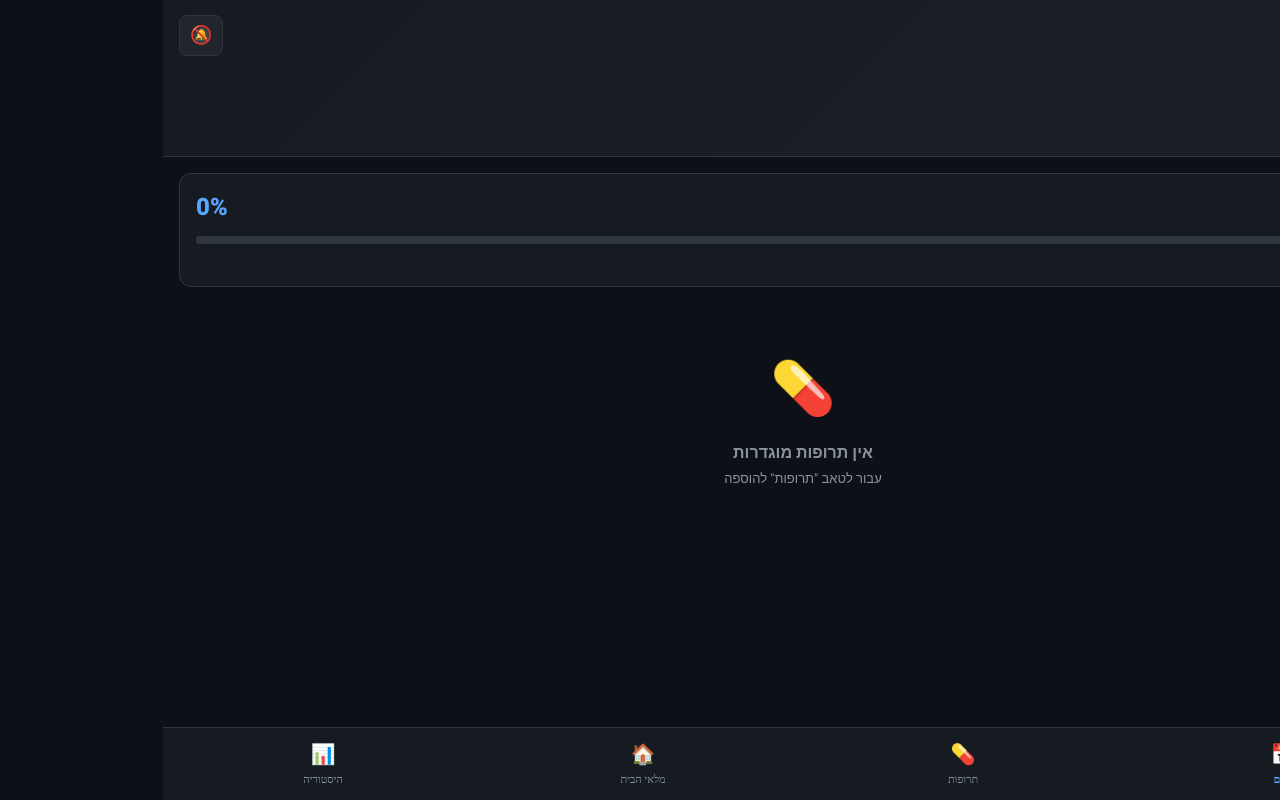
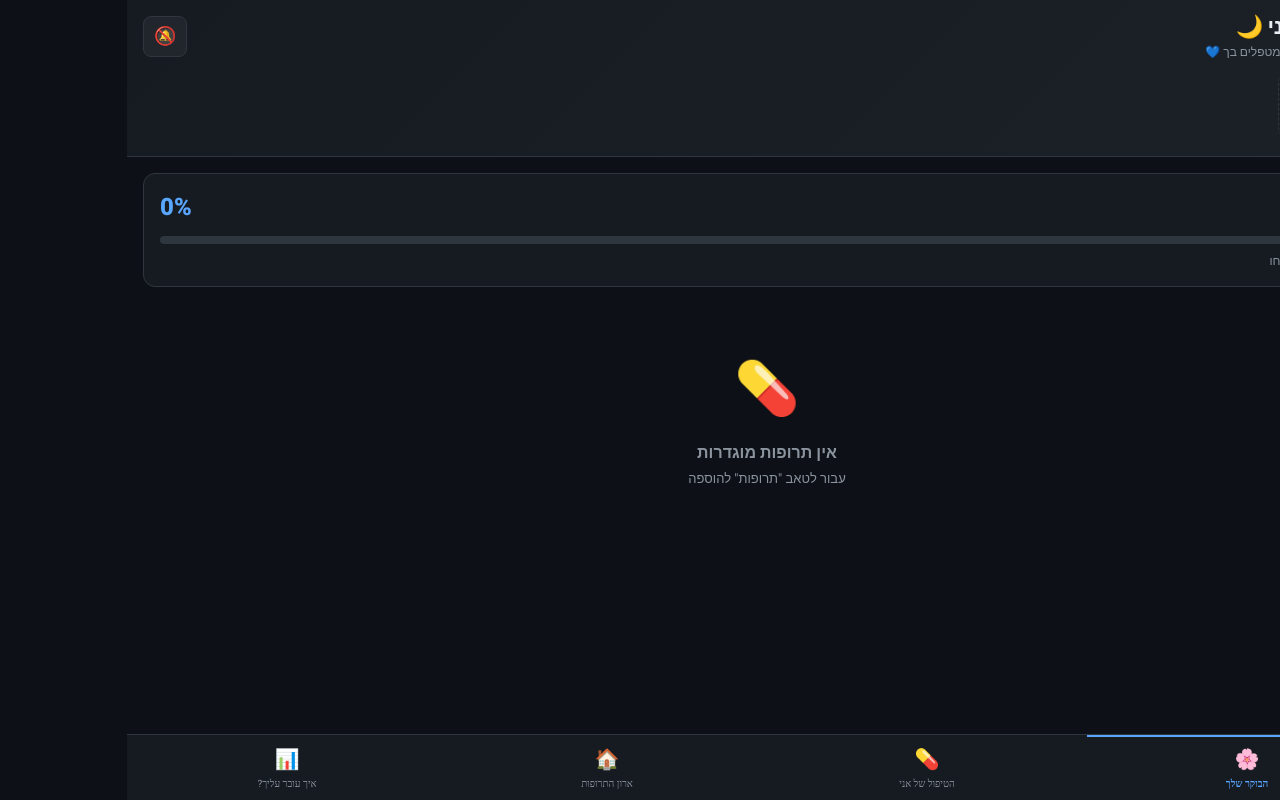
Before and after one commit to Gal9amar/med-tracker, a React (Vite) app: page / in a window 1280 px wide. Built offline with nearby package versions, Linux system fonts and the light colour scheme.

Commit message:
personal UX: src/App.jsx

```diff
--- a/src/App.jsx
+++ b/src/App.jsx
@@ -1,5 +1,5 @@
-import { useState, useEffect } from 'react'
-import { loadData, saveData, uid, todayKey, daysUntilExpiry, scheduleDailyReminders } from './utils'
+import { useState } from 'react'
+import { loadData, saveData, uid, todayKey, daysUntilExpiry } from './utils'
 import TodayTab from './tabs/TodayTab'
 import MedsTab from './tabs/MedsTab'
 import InventoryTab from './tabs/InventoryTab'
@@ -9,12 +9,29 @@ import InventoryModal from './components/InventoryModal'
 import ProfilesBar from './components/ProfilesBar'
 import NotificationsButton from './components/NotificationsButton'
 
-const TABS = [
-  { id: 'today', icon: '📅', label: 'היום' },
-  { id: 'meds', icon: '💊', label: 'תרופות' },
-  { id: 'inventory', icon: '🏠', label: 'מלאי הבית' },
-  { id: 'history', icon: '📊', label: 'היסטוריה' },
-]
+function getGreeting(name) {
+  const h = new Date().getHours()
+  if (h < 6)  return `לילה טוב, ${name} 🌙`
+  if (h < 12) return `בוקר טוב, ${name} ☀️`
+  if (h < 17) return `צהריים טובים, ${name} 🌤`
+  if (h < 21) return `ערב טוב, ${name} 🌆`
+  return `לילה טוב, ${name} 🌙`
+}
+
+function getTabLabel(id, name) {
+  const h = new Date().getHours()
+  const timeOfDay = h < 12 ? 'הבוקר' : h < 17 ? 'הצהריים' : h < 21 ? 'הערב' : 'הלילה'
+  switch (id) {
+    case 'today':     return `${timeOfDay} שלך`
+    case 'meds':      return `הטיפול של ${name}`
+    case 'inventory': return `ארון התרופות`
+    case 'history':   return `איך עובר עליך?`
+    default: return id
+  }
+}
+
+const TAB_ICONS = { today: '🌸', meds: '💊', inventory: '🏠', history: '📊' }
+const TAB_IDS = ['today', 'meds', 'inventory', 'history']
 
 export default function App() {
   const [data, setData] = useState(loadData)
@@ -25,6 +42,7 @@ export default function App() {
   const update = fn => setData(prev => { const next = fn(prev); saveData(next); return next })
 
   const activeProfile = data.profiles?.find(p => p.id === data.activeProfile) || data.profiles?.[0]
+  const profileName = activeProfile?.name || 'אורח'
   const profileMeds = data.meds.filter(m => m.profileId === data.activeProfile)
   const profileLog = data.log.filter(l => l.profileId === data.activeProfile)
 
@@ -56,63 +74,71 @@ export default function App() {
     return { key, label: d.toLocaleDateString('he-IL', { weekday: 'short' }), pct: Math.min(p, 100) }
   })
 
-  // Stock alerts
   const stockAlerts = profileMeds.filter(m =>
     m.stockCount && m.stockAlert && Number(m.stockCount) <= Number(m.stockAlert)
   )
-
-  // Expiry alerts
   const expiredOrSoon = [...profileMeds, ...data.inventory].filter(m => {
     const d = daysUntilExpiry(m.expiry)
     return d !== null && d <= 30
   })
-
   const alertCount = stockAlerts.length + expiredOrSoon.length
 
   return (
-    <div style={{ minHeight: '100vh', background: '#0d1117', paddingBottom: 72 }}>
+    <div style={{ minHeight: '100vh', background: '#0d1117', paddingBottom: 80 }}>
+
       {/* Header */}
-      <div style={{ background: 'linear-gradient(135deg,#161b22 0%,#1c2128 100%)', borderBottom: '1px solid #30363d', padding: '12px 16px' }}>
-        <div style={{ display: 'flex', alignItems: 'center', justifyContent: 'space-between', marginBottom: 10 }}>
+      <div style={{ background: 'linear-gradient(135deg,#161b22 0%,#1c2128 100%)', borderBottom: '1px solid #30363d', padding: '14px 16px 10px' }}>
+        <div style={{ display: 'flex', alignItems: 'flex-start', justifyContent: 'space-between', marginBottom: 10 }}>
           <div>
-            <h1 style={{ fontSize: 20, fontWeight: 800, color: '#e6edf3', letterSpacing: -0.5 }}>💊 MedTracker</h1>
-            <p style={{ fontSize: 11, color: '#8b949e', marginTop: 1 }}>
-              {new Date().toLocaleDateString('he-IL', { weekday: 'long', day: 'numeric', month: 'long' })}
+            <h1 style={{ fontSize: 22, fontWeight: 800, color: '#e6edf3', letterSpacing: -0.5, lineHeight: 1.2 }}>
+              {getGreeting(profileName)}
+            </h1>
+            <p style={{ fontSize: 12, color: '#8b949e', marginTop: 3 }}>
+              {new Date().toLocaleDateString('he-IL', { weekday: 'long', day: 'numeric', month: 'long' })} · מטפלים בך 💙
             </p>
           </div>
-          <div style={{ display: 'flex', gap: 8, alignItems: 'center' }}>
+          <div style={{ display: 'flex', gap: 8, alignItems: 'center', paddingTop: 2 }}>
             {alertCount > 0 && (
-              <div style={{ background: '#f59e0b22', border: '1px solid #f59e0b44', borderRadius: 8, padding: '4px 8px', fontSize: 12, color: '#f59e0b' }}>
+              <div style={{ background: '#f59e0b22', border: '1px solid #f59e0b55', borderRadius: 8, padding: '4px 8px', fontSize: 12, color: '#f59e0b', fontWeight: 700 }}>
                 ⚠️ {alertCount}
               </div>
             )}
-            <NotificationsButton meds={profileMeds} profileName={activeProfile?.name || 'אני'} />
+            <NotificationsButton meds={profileMeds} profileName={profileName} />
           </div>
         </div>
-        {/* Profiles */}
         <ProfilesBar data={data} update={update} />
       </div>
 
-      {/* Tab Content */}
+      {/* Content */}
       <div style={{ padding: 16 }}>
-        {tab === 'today' && <TodayTab data={{ ...data, meds: profileMeds }} isTaken={isTaken} toggleTaken={toggleTaken} pct={pct} takenDoses={takenDoses} totalDoses={totalDoses} stockAlerts={stockAlerts} />}
-        {tab === 'meds' && <MedsTab data={{ ...data, meds: profileMeds }} update={update} activeProfile={data.activeProfile} setModal={setModal} setEditTarget={setEditTarget} />}
+        {tab === 'today'     && <TodayTab data={{ ...data, meds: profileMeds }} isTaken={isTaken} toggleTaken={toggleTaken} pct={pct} takenDoses={takenDoses} totalDoses={totalDoses} stockAlerts={stockAlerts} profileName={profileName} />}
+        {tab === 'meds'      && <MedsTab data={{ ...data, meds: profileMeds }} update={update} activeProfile={data.activeProfile} setModal={setModal} setEditTarget={setEditTarget} profileName={profileName} />}
         {tab === 'inventory' && <InventoryTab data={data} update={update} setModal={setModal} setEditTarget={setEditTarget} />}
-        {tab === 'history' && <HistoryTab last7={last7} pct={pct} data={{ ...data, meds: profileMeds }} totalDoses={totalDoses} />}
+        {tab === 'history'   && <HistoryTab last7={last7} pct={pct} data={{ ...data, meds: profileMeds }} totalDoses={totalDoses} profileName={profileName} />}
       </div>
 
-      {/* Bottom Nav */}
-      <div style={{ position: 'fixed', bottom: 0, left: 0, right: 0, background: '#161b22', borderTop: '1px solid #30363d', display: 'flex', padding: '6px 0' }}>
-        {TABS.map(t => (
-          <button key={t.id} onClick={() => setTab(t.id)} style={{
-            flex: 1, background: 'none', border: 'none', cursor: 'pointer', padding: '6px 0',
-            display: 'flex', flexDirection: 'column', alignItems: 'center', gap: 2,
-            color: tab === t.id ? '#58a6ff' : '#8b949e', transition: 'color 0.2s'
-          }}>
-            <span style={{ fontSize: 20 }}>{t.icon}</span>
-            <span style={{ fontSize: 11, fontFamily: 'Heebo', fontWeight: tab === t.id ? 700 : 400 }}>{t.label}</span>
-          </button>
-        ))}
+      {/* Bottom Nav – personal */}
+      <div style={{ position: 'fixed', bottom: 0, left: 0, right: 0, background: '#161b22', borderTop: '1px solid #30363d', display: 'flex' }}>
+        {TAB_IDS.map(id => {
+          const active = tab === id
+          const label = getTabLabel(id, profileName)
+          return (
+            <button key={id} onClick={() => setTab(id)} style={{
+              flex: 1, background: 'none', border: 'none', cursor: 'pointer',
+              padding: '8px 4px 10px', display: 'flex', flexDirection: 'column',
+              alignItems: 'center', gap: 3, transition: 'all 0.2s',
+              borderTop: active ? '2px solid #58a6ff' : '2px solid transparent',
+            }}>
+              <span style={{ fontSize: 20 }}>{TAB_ICONS[id]}</span>
+              <span style={{
+                fontSize: 10, fontFamily: 'Heebo', fontWeight: active ? 700 : 400,
+                color: active ? '#58a6ff' : '#8b949e',
+                textAlign: 'center', lineHeight: 1.2,
+                maxWidth: 72, overflow: 'hidden', textOverflow: 'ellipsis', whiteSpace: 'nowrap'
+              }}>{label}</span>
+            </button>
+          )
+        })}
       </div>
 
       {/* Modals */}
```
